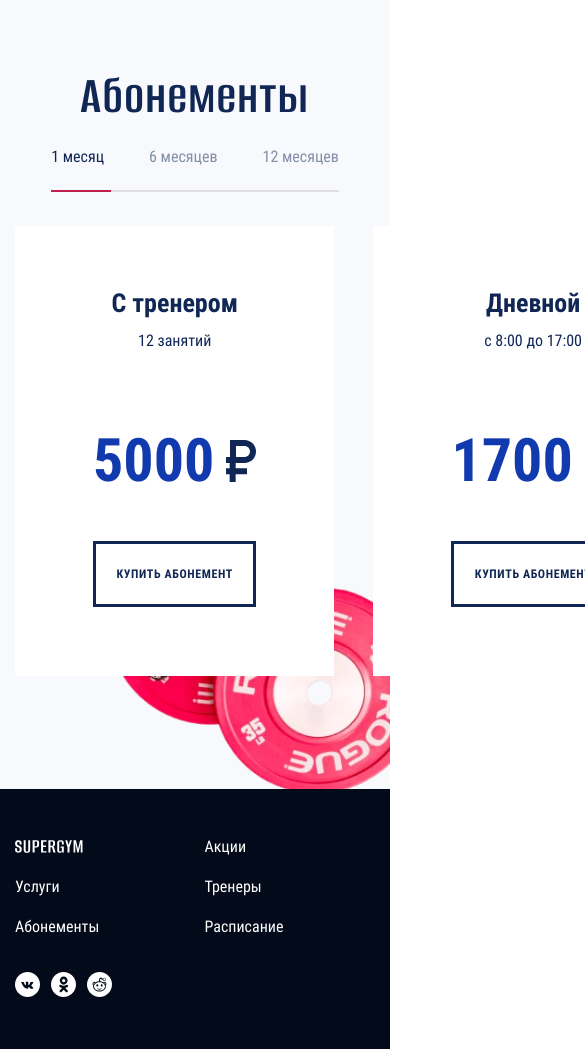
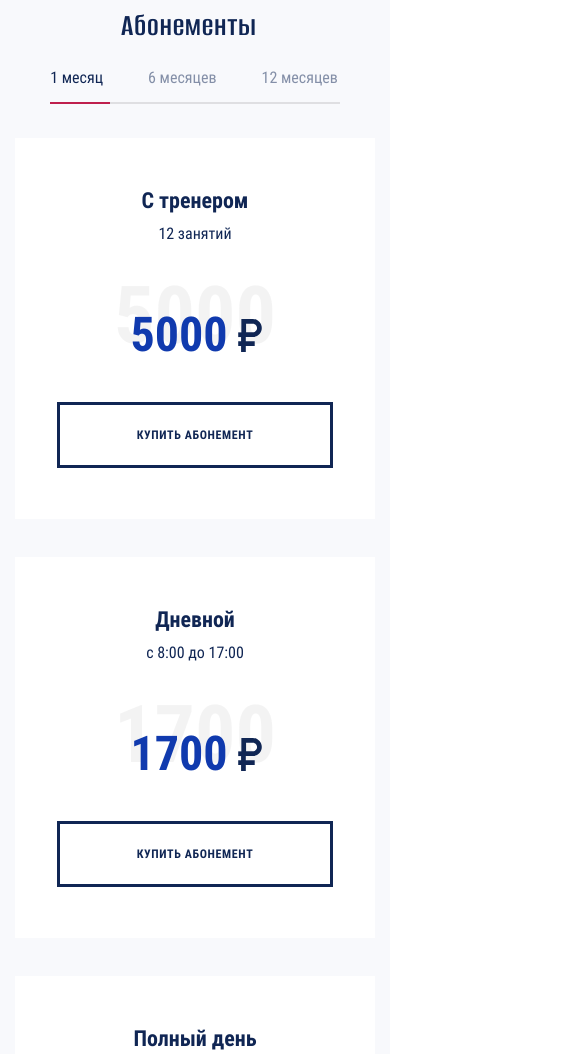
Before and after one commit to LordLye/supergym, a website: page source/index.html in a window 390 px wide. Shown: the part 1540-2594 px from the top of the page, 585 px wide, since content can reach past the window. Drawn offline with nearby package versions, Linux system fonts and the light colour scheme; files that its build step writes are made by us from their sources; files whose address does not match are found by name.

Commit message:
сделал блок абонементов (tablet, mobile)

```diff
--- a/source/index.html
+++ b/source/index.html
@@ -244,7 +244,7 @@
             <source media="(max-width: 1199px)"
               srcset="./img/fitness-pancakes-tablet.png 1x, ./img/fitness-pancakes-tablet@2x.png 2x">
 
-            <img class="subscriptions__fitness-pancakes" src="./img/fitness-pancakes-desktop.png" alt="" width="321"
+            <img class="subscriptions__fitness-pancakes" src="./img/fitness-pancakes-desktop.png" alt="Гимнастические блины" width="321"
               height="384" srcset="./img/fitness-pancakes-desktop@2x.png">
           </picture>
         </div>
--- a/source/sass/blocks/header.scss
+++ b/source/sass/blocks/header.scss
@@ -74,9 +74,3 @@
     line-height: 24px;
   }
 }
-
-.header__link-wrapper {
-  @include vp-1199 {
-
-  }
-}
--- a/source/sass/blocks/subscriptions-card.scss
+++ b/source/sass/blocks/subscriptions-card.scss
@@ -4,6 +4,17 @@
   gap: 53px;
   padding: 0 7px 0 7px;
   list-style-type: none;
+
+  @include vp-1199 {
+    width: 65%;
+    grid-template-columns: 1fr;
+    margin: 0 auto;
+    gap: 52px;
+  }
+
+  @include vp-767 {
+    width: 100%;
+  }
 }
 
 .subscriptions-card__item {
@@ -15,11 +26,21 @@
   gap: 5px;
   position: relative;
 
+  @include vp-767 {
+    padding: 44px 35px;
+  }
+
   & h3 {
     font-weight: 700;
     font-size: 26px;
     line-height: 29px;
     margin: 0 0 6px 0;
+
+    @include vp-767 {
+      font-size: 22px;
+      line-height: 24px;
+      margin-bottom: 4px;
+    }
   }
 
   & small {
@@ -27,6 +48,10 @@
     font-size: 16px;
     line-height: 24px;
     margin-bottom: 58px;
+
+    @include vp-767 {
+      margin-bottom: 48px;
+    }
   }
 
   &::after {
@@ -51,11 +76,16 @@
 }
 
 .subscriptions-card__price {
+  position: relative;
   margin: 0 0 30px 0;
   display: flex;
   justify-content: center;
   align-items: center;
   gap: 12px;
+
+  @include vp-767 {
+    margin-bottom: 26px;
+  }
 
   & span {
     font-weight: 700;
@@ -63,6 +93,45 @@
     line-height: 90px;
     color: $color-egyptian-blue;
     margin: 0;
+    z-index: 2;
+
+    @include vp-767 {
+      font-size: 48px;
+      line-height: 72px;
+      transform: translateX(2px);
+    }
+  }
+
+  &::before {
+    content: attr(data-price);
+    position: absolute;
+    bottom: -5px;
+    display: block;
+    font-weight: 700;
+    font-size: 100px;
+    line-height: 150px;
+    color: $color-whisper;
+    opacity: 0.48;
+
+    @include vp-1199 {
+      bottom: -5px;
+    }
+
+    @include vp-767 {
+      font-size: 80px;
+      line-height: 120px;
+    }
+  }
+
+  & svg {
+    z-index: 2;
+    width: 30px;
+    height: 42px;
+
+    @include vp-767 {
+      width: 24px;
+      height: 33px;
+    }
   }
 }
 
@@ -79,4 +148,12 @@
   padding: 26px 20px 26px 20px;
   margin: 0 auto;
   width: 100%;
+
+  @include vp-1199 {
+    width: 74%;
+  }
+
+  @include vp-767 {
+    width: 100%;
+  }
 }
--- a/source/sass/blocks/subscriptions.scss
+++ b/source/sass/blocks/subscriptions.scss
@@ -2,6 +2,14 @@
   padding: 120px 0 120px 0;
   position: relative;
   background-color: $color-ghost-white;
+
+  @include vp-1199 {
+    padding: 102px 0 80px 0;
+  }
+
+  @include vp-767 {
+    padding: 64px 0 70px 0;
+  }
 }
 
 .subscriptions__title {
@@ -12,11 +20,33 @@ line-height: 65px;
   letter-spacing: 0.03em;
   margin: 0;
   text-align: center;
+
+  @include vp-1199 {
+    font-size: 42px;
+    line-height: 50px;
+    margin-bottom: 4px;
+    transform: translateX(-8px);
+  }
+
+  @include vp-767 {
+    font-size: 32px;
+    line-height: 38px;
+    transform: translateX(-6px);
+  }
 }
 
 .subscriptions__fitness-pancakes {
   position: absolute;
   top: 507px;
   right: 0;
+  width: 290px;
 
+  @include vp-1199 {
+    top: 1460px;
+    width: 350px;
   }
+
+  @include vp-767 {
+    display: none;
+  }
+}
--- a/source/sass/blocks/tabs.scss
+++ b/source/sass/blocks/tabs.scss
@@ -13,13 +13,14 @@
   margin-bottom: 45px;
 
   @include vp-1199 {
-    margin-bottom: 52px;
+    margin-bottom: 50px;
   }
 
   @include vp-767 {
     flex-wrap: wrap;
-    padding-bottom: 11px;
+    padding-bottom: 2px;
     margin-bottom: 41px;
+    padding-right: 2px;
   }
 
   &::after {
@@ -91,7 +92,7 @@
       background-color: $color-crimson;
 
       @include vp-767 {
-        bottom: -11px;
+        bottom: -2px;
         width: calc(100% + 7px);
       }
     }
--- a/source/sass/variables.scss
+++ b/source/sass/variables.scss
@@ -25,6 +25,7 @@ $color-crimson:                     #d10a42;
 $color-egyptian-blue:               #103aae;
 $color-ghost-white:                 #f8f9fc;
 $color-smalt:                       #00359f;
+$color-whisper:                     #e8e8e8;
 
 // Gradient
 
```
Also changed, not shown: build/css/style.css, build/css/style.min.css, build/index.html, 1 other file. Lines whose indentation alone changed are shown as unchanged.
